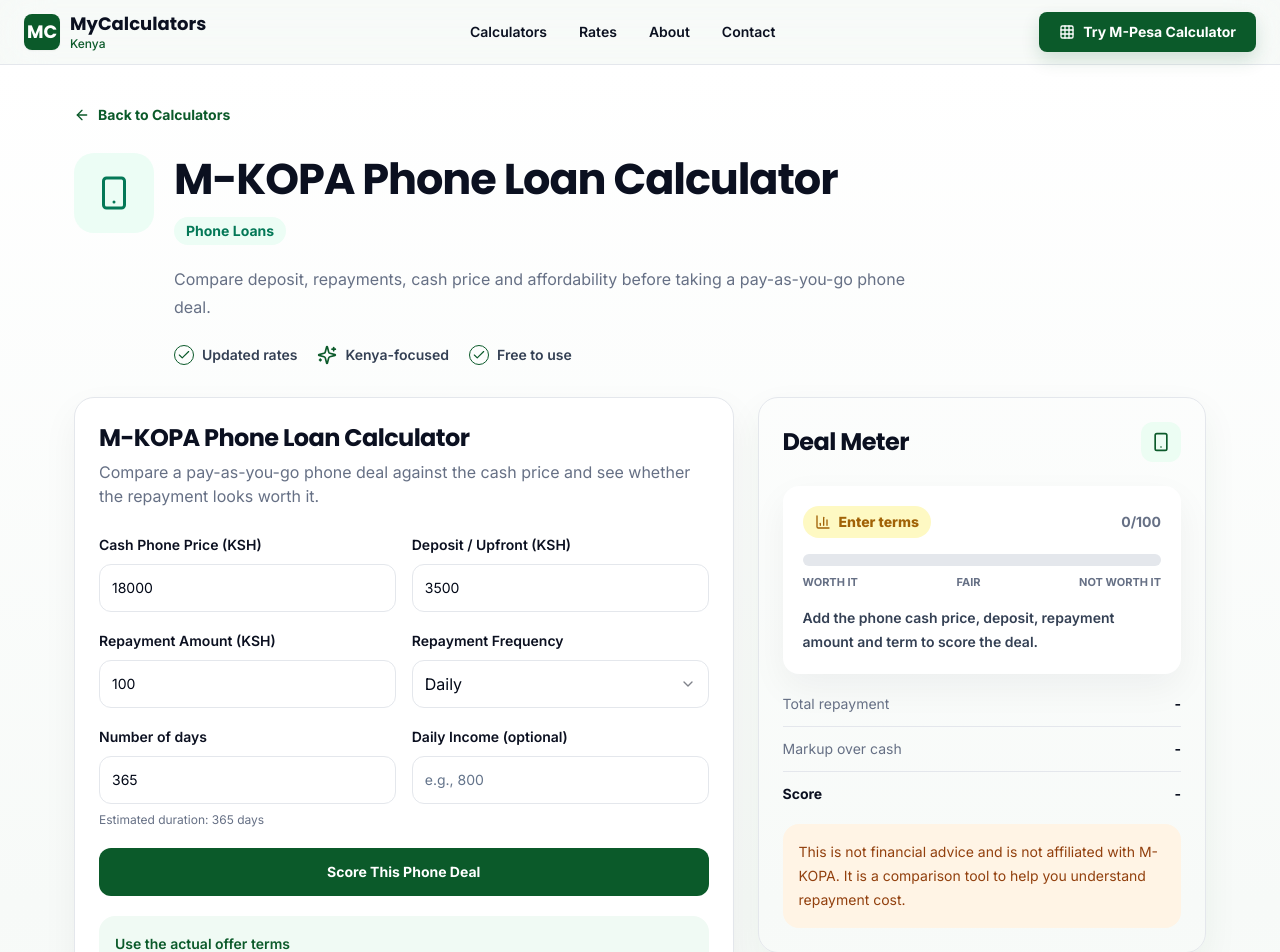
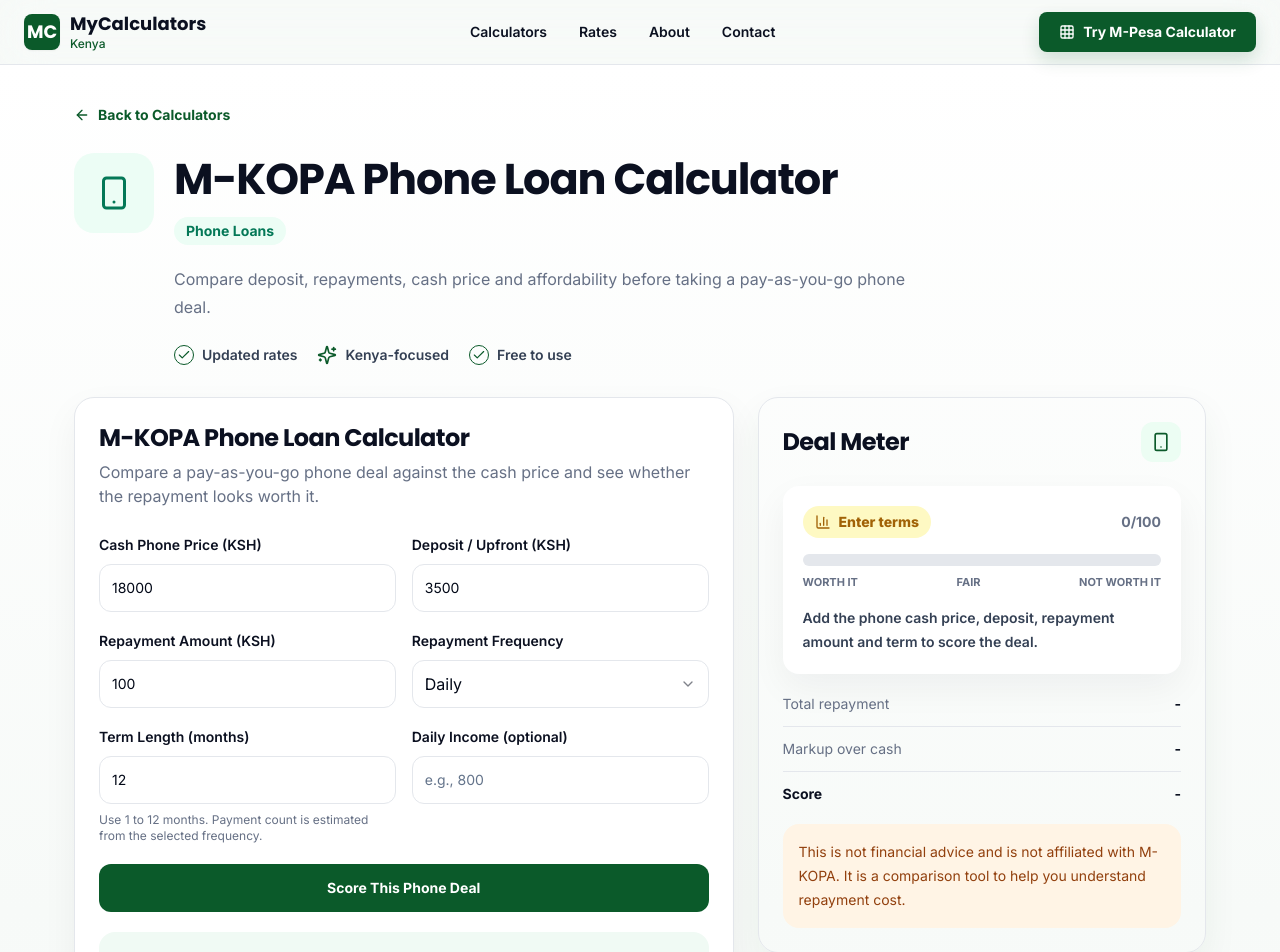
Before and after one commit to gitaucode/mycalculators, a Next.js app: page /mkopa-phone-loan in a window 1280 px wide. Shown: the top 952 px of the page. Built offline with nearby package versions, Linux system fonts and the light colour scheme.

Commit message:
fix: use months for M-KOPA loan term

```diff
--- a/src/components/calculators/MkopaPhoneLoanCalculator.tsx
+++ b/src/components/calculators/MkopaPhoneLoanCalculator.tsx
@@ -1,6 +1,6 @@
 "use client"
 
-import { useMemo, useState } from "react"
+import { useState } from "react"
 import { AlertTriangle, BarChart3, CheckCircle2, Smartphone, XCircle } from "lucide-react"
 
 import { Button } from "@/components/ui/button"
@@ -15,7 +15,7 @@ type Result = {
   cashPrice: number
   deposit: number
   paymentAmount: number
-  term: number
+  termMonths: number
   frequency: PaymentFrequency
   totalRepayment: number
   markup: number
@@ -46,6 +46,12 @@ const daysPerPayment: Record<PaymentFrequency, number> = {
   monthly: 30,
 }
 
+const paymentsPerMonth: Record<PaymentFrequency, number> = {
+  daily: 30,
+  weekly: 365 / 12 / 7,
+  monthly: 1,
+}
+
 function money(value: number) {
   return `KSH ${value.toLocaleString(undefined, { maximumFractionDigits: 0 })}`
 }
@@ -53,6 +59,12 @@ function money(value: number) {
 function percent(value: number | null) {
   if (value === null || !Number.isFinite(value)) return "-"
   return `${value.toLocaleString(undefined, { maximumFractionDigits: 1 })}%`
+}
+
+function clampTermMonths(value: string) {
+  const months = Number.parseInt(value)
+  if (!months) return ""
+  return String(Math.min(12, Math.max(1, months)))
 }
 
 function getScore(markupPercent: number, burdenPercent: number | null) {
@@ -127,37 +139,28 @@ export function MkopaPhoneLoanCalculator() {
   const [deposit, setDeposit] = useState("3500")
   const [paymentAmount, setPaymentAmount] = useState("100")
   const [frequency, setFrequency] = useState<PaymentFrequency>("daily")
-  const [term, setTerm] = useState("365")
+  const [termMonths, setTermMonths] = useState("12")
   const [dailyIncome, setDailyIncome] = useState("")
   const [result, setResult] = useState<Result | null>(null)
-
-  const helper = useMemo(() => {
-    const termValue = Number.parseFloat(term) || 0
-    const days = termValue * daysPerPayment[frequency]
-    return {
-      estimatedDays: days,
-      termUnit: frequency === "daily" ? "days" : frequency === "weekly" ? "weeks" : "months",
-    }
-  }, [frequency, term])
 
   const calculate = () => {
     const cash = Number.parseFloat(cashPrice)
     const upfront = Number.parseFloat(deposit) || 0
     const payment = Number.parseFloat(paymentAmount)
-    const termValue = Number.parseFloat(term)
+    const months = Math.min(12, Math.max(1, Number.parseInt(termMonths) || 0))
     const income = Number.parseFloat(dailyIncome) || 0
 
-    if (!cash || !payment || !termValue || cash <= 0 || payment <= 0 || termValue <= 0 || upfront < 0) {
+    if (!cash || !payment || !months || cash <= 0 || payment <= 0 || months <= 0 || upfront < 0) {
       setResult(null)
       return
     }
 
-    const paymentCount = termValue
+    const paymentCount = Math.round(months * paymentsPerMonth[frequency])
     const totalRepayment = upfront + payment * paymentCount
     const markup = totalRepayment - cash
     const markupPercent = (markup / cash) * 100
     const financedAmount = Math.max(cash - upfront, 0)
-    const totalDays = paymentCount * daysPerPayment[frequency]
+    const totalDays = months * 30
     const dailyEquivalent = payment / daysPerPayment[frequency]
     const burdenPercent = income > 0 ? (dailyEquivalent / income) * 100 : null
     const annualizedCostPercent =
@@ -168,7 +171,7 @@ export function MkopaPhoneLoanCalculator() {
       cashPrice: cash,
       deposit: upfront,
       paymentAmount: payment,
-      term: termValue,
+      termMonths: months,
       frequency,
       totalRepayment,
       markup,
@@ -252,18 +255,21 @@ export function MkopaPhoneLoanCalculator() {
               </Select>
             </div>
             <div className="space-y-2">
-              <Label htmlFor="term" className="font-semibold text-[#0B1020]">
-                Number of {helper.termUnit}
+              <Label htmlFor="term-months" className="font-semibold text-[#0B1020]">
+                Term Length (months)
               </Label>
               <Input
-                id="term"
+                id="term-months"
                 type="number"
-                inputMode="decimal"
-                value={term}
-                onChange={(event) => setTerm(event.target.value)}
+                inputMode="numeric"
+                min={1}
+                max={12}
+                value={termMonths}
+                onChange={(event) => setTermMonths(event.target.value)}
+                onBlur={(event) => setTermMonths(clampTermMonths(event.target.value) || "1")}
                 className="h-12 rounded-xl border-[#E4E7EC] text-base"
               />
-              <p className="text-xs text-[#667085]">Estimated duration: {helper.estimatedDays.toLocaleString()} days</p>
+              <p className="text-xs text-[#667085]">Use 1 to 12 months. Payment count is estimated from the selected frequency.</p>
             </div>
             <div className="space-y-2">
               <Label htmlFor="daily-income" className="font-semibold text-[#0B1020]">Daily Income (optional)</Label>
@@ -335,6 +341,14 @@ export function MkopaPhoneLoanCalculator() {
                   <span className="font-semibold text-[#0B1020]">{percent(result.markupPercent)}</span>
                 </div>
                 <div className="flex justify-between border-b border-[#E4E7EC] pb-3">
+                  <span className="text-[#667085]">Term</span>
+                  <span className="font-semibold text-[#0B1020]">{result.termMonths} months</span>
+                </div>
+                <div className="flex justify-between border-b border-[#E4E7EC] pb-3">
+                  <span className="text-[#667085]">Estimated payments</span>
+                  <span className="font-semibold text-[#0B1020]">{result.paymentCount.toLocaleString()} {frequencyLabels[result.frequency].toLowerCase()} payments</span>
+                </div>
+                <div className="flex justify-between border-b border-[#E4E7EC] pb-3">
                   <span className="text-[#667085]">Daily equivalent</span>
                   <span className="font-semibold text-[#0B1020]">{money(result.dailyEquivalent)}</span>
                 </div>
```
